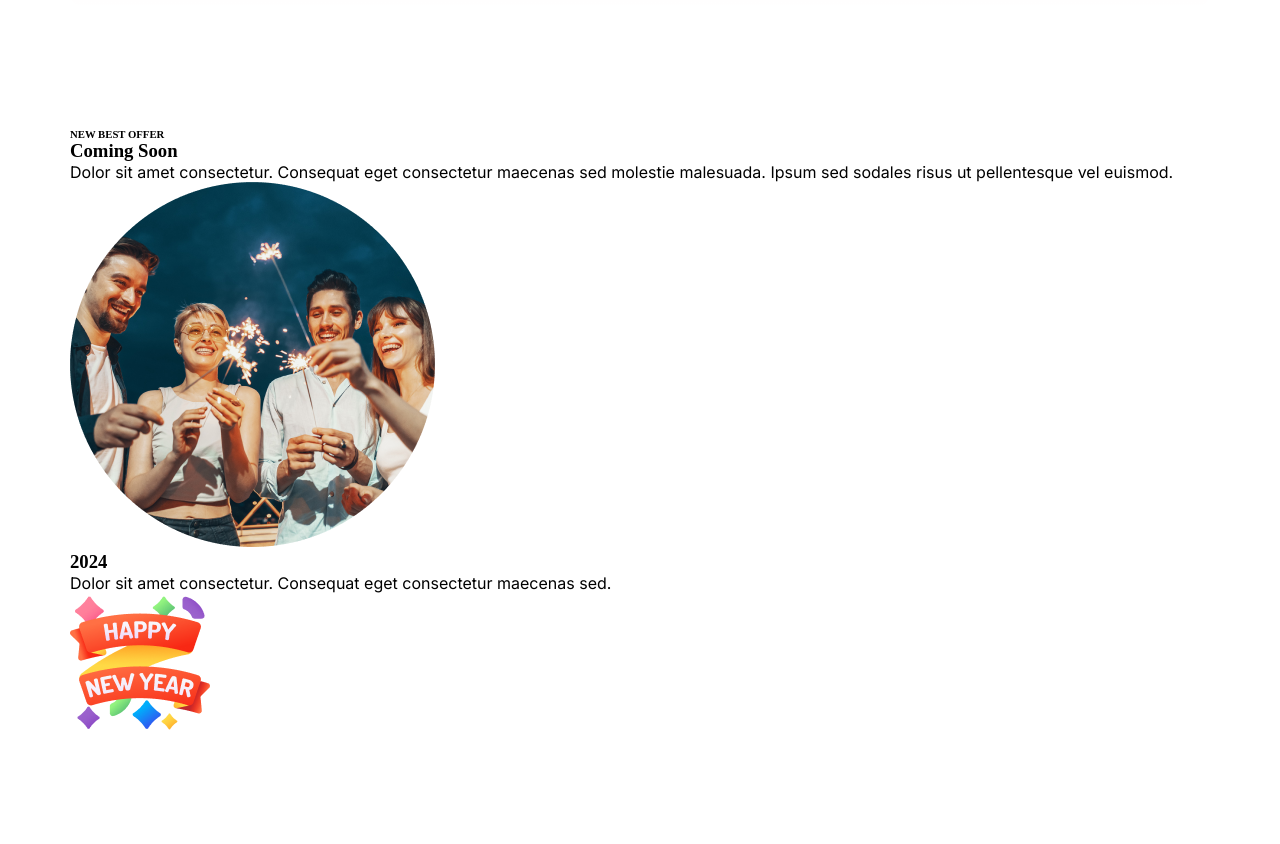
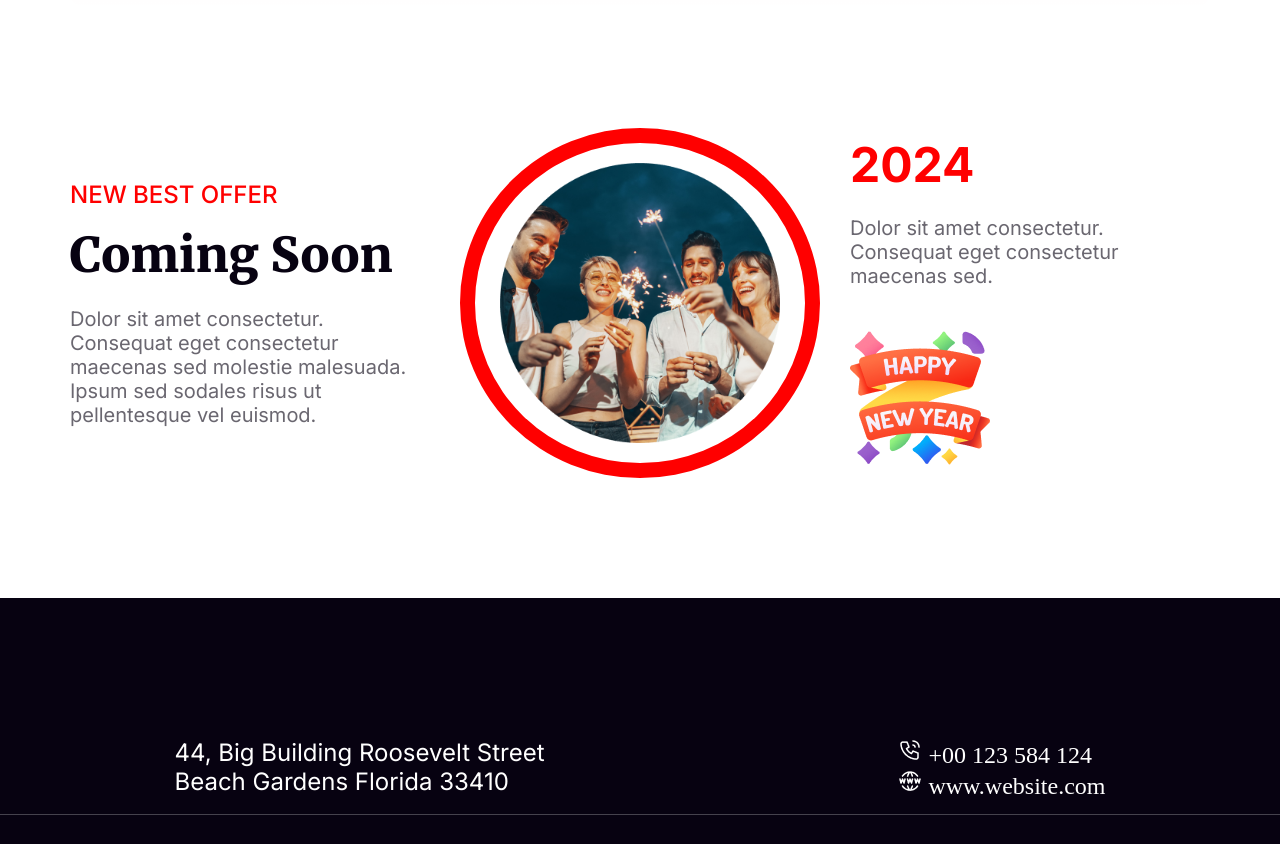
Before and after one commit to AyanSujon/new-year-offer-landing-page, a plain HTML site: page index.html in a window 1280 px wide. Shown: the part 2630-3474 px from the top of the page. Drawn offline with Linux system fonts and the light colour scheme.

Commit message:
complated 'coming soon' section

```diff
--- a/assets/style.css
+++ b/assets/style.css
@@ -178,9 +178,61 @@ p{
     background-color: #070211;
 }
 /* Coming Soon Section Start Here */
+.coming-soon-comtainer{
+    display: flex;
+    justify-content: space-between;
+    align-items: center;
+    gap: 30px;
 
+}
+.comming-soon-box{
+    flex: 1;
+}
+.comming-soon-box h6{
+   color: #FF0000;
+   font-size: 24px;
+   font-weight: 500;
+   font-family: "Inter", sans-serif;
+   text-transform: uppercase;
+   margin-bottom: 16px;
+}
+.comming-soon-box h3{
+    color: #070211;
+    font-size: 48px;
+    font-weight: 900;
+    font-family: "Merriweather", serif;
+    margin-bottom: 22px;
 
+}
+.comming-soon-box p{
+    color: rgba(7, 2, 17, .60);
+    font-size: 20px;
+    font-weight: 400;
+    font-family: "Inter", sans-serif;
 
+}
+.comming-soon-box figure{
+    border: 15px solid #FF0000;
+    border-radius: 50%;
+    display: flex;
+    justify-content: center;
+    align-items: center;
+    padding: 20px;
+}
+.comming-soon-box figure img{
+    width: 280px;
+    border: 50%;
+}
+.comming-soon-box .year{
+    color: #FF0000;
+    font-size: 48px;
+    font-weight: 700;
+    font-family: "Inter", sans-serif;
+}
+.new-year-image{
+    margin-top: 40px;
+    width: 140px;
+}
 
 
 
--- a/index.html
+++ b/index.html
@@ -45,22 +45,26 @@
         </div>
     </section>
 <!-- Coming Soon Section Start Here -->
-    <section class="coming-soon">
+    <section class="coming-soon-comtainer">
         <div class="comming-soon-box">
             <h6>NEW BEST OFFER</h6>
             <h3>Coming Soon</h3>
             <p>Dolor sit amet consectetur. Consequat eget consectetur maecenas sed molestie malesuada. Ipsum sed sodales risus ut pellentesque vel euismod. </p>
-        <div class="comming-soon-box">
-            <img src="./images/Ellipse 1.png" alt="Comming soon image">
         </div>
         <div class="comming-soon-box">
-            <h3>2024</h3>
+            <figure>
+                <img src="./images/Ellipse 1.png" alt="Comming soon image">
+            </figure>
+        </div>
+        <div class="comming-soon-box">
+            <h3 class="year">2024</h3>
             <p>Dolor sit amet consectetur. Consequat eget consectetur maecenas sed.</p>
-            <img src="./images/Group 96.png" alt="Happy New Year">
+            <img class="new-year-image" src="./images/Group 96.png" alt="Happy New Year">
         </div>
     </section>
 
 </main>
+
 
 
 <!------ Footer Section Start here ------- -->
```
